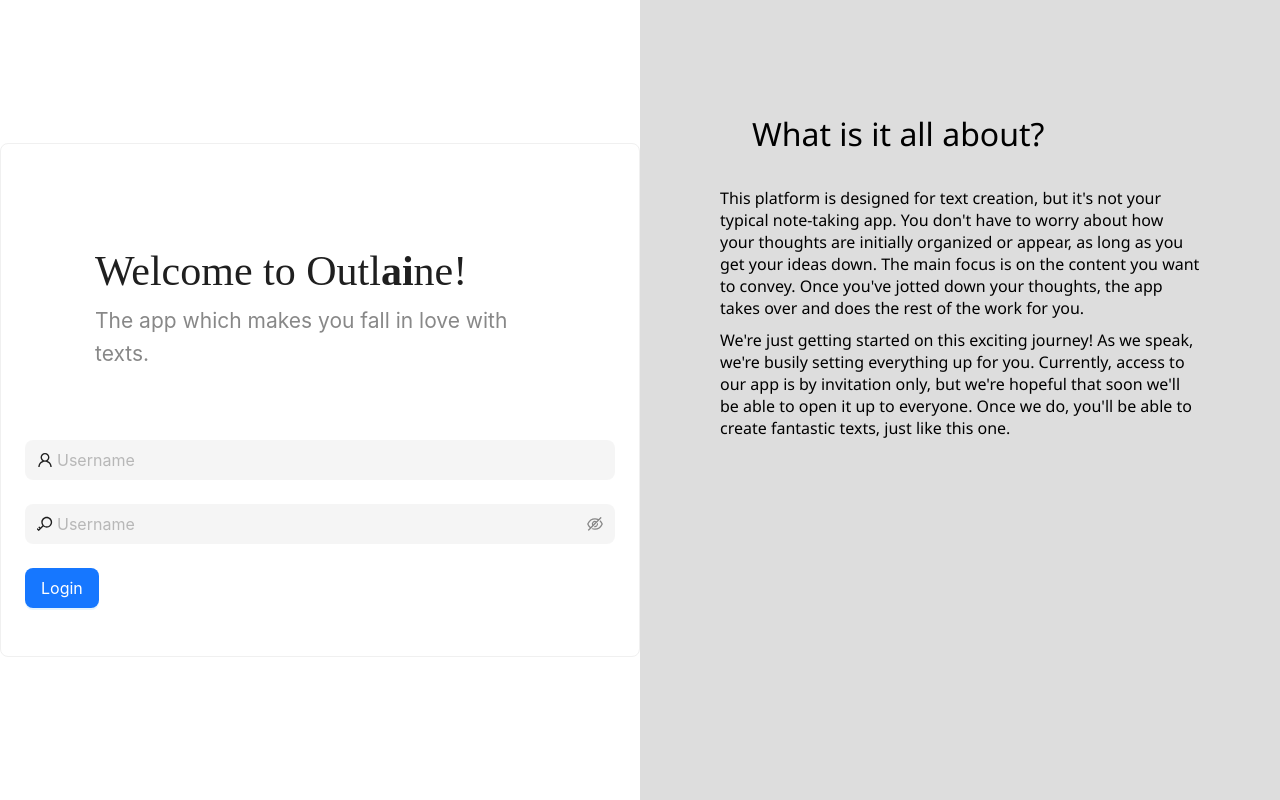
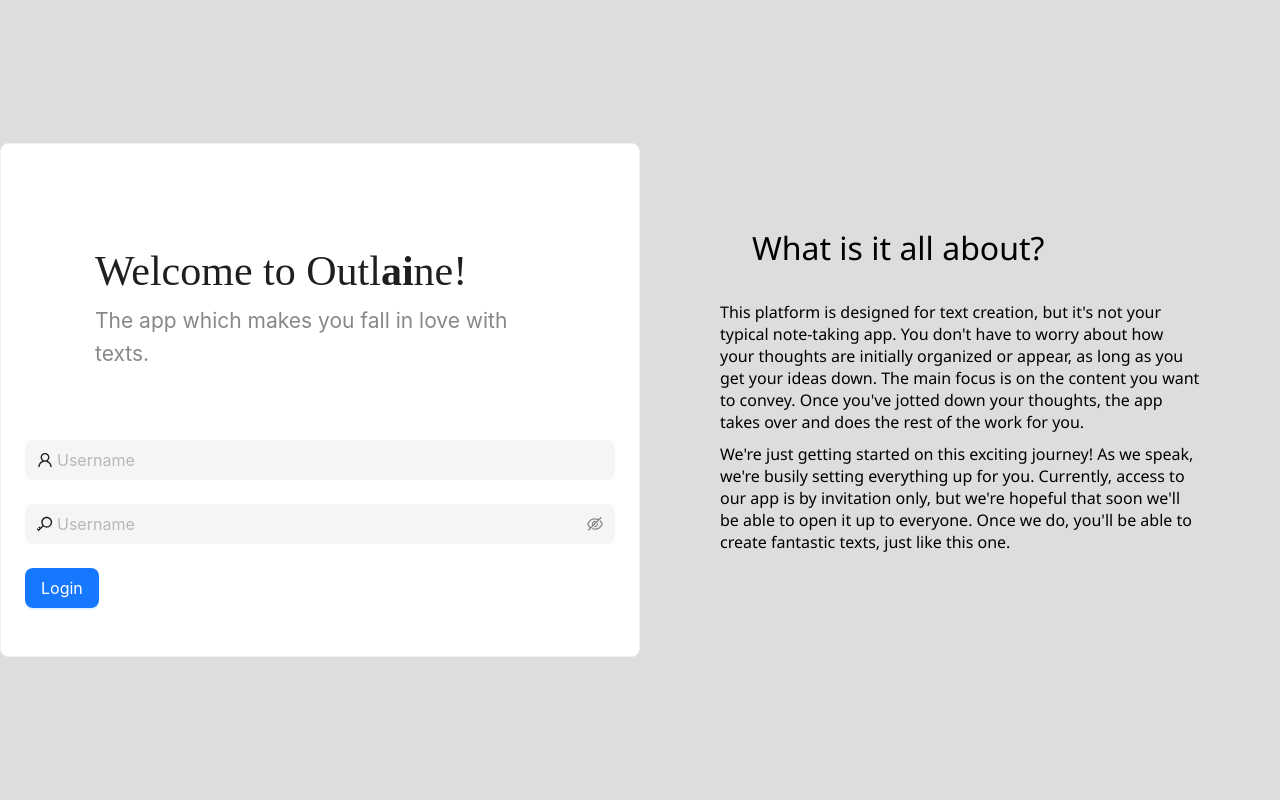
Before and after one commit to sukram42/creative-writing, a React (Vite) app: page /#/login in a window 1280 px wide. Built offline with nearby package versions, Linux system fonts and the light colour scheme.

Commit message:
Fix formatting

```diff
--- a/src/views/login/login.view.scss
+++ b/src/views/login/login.view.scss
@@ -28,6 +28,7 @@
 
         @media (min-width:900px) {
             padding: 5em;
+            justify-content: center;
         }
     }
 
@@ -93,6 +94,7 @@
         justify-content: center;
         align-items: center;
         width: 100%;
+        height: 100%;
         align-content: stretch;
 
         background-color: #ddd;
```
